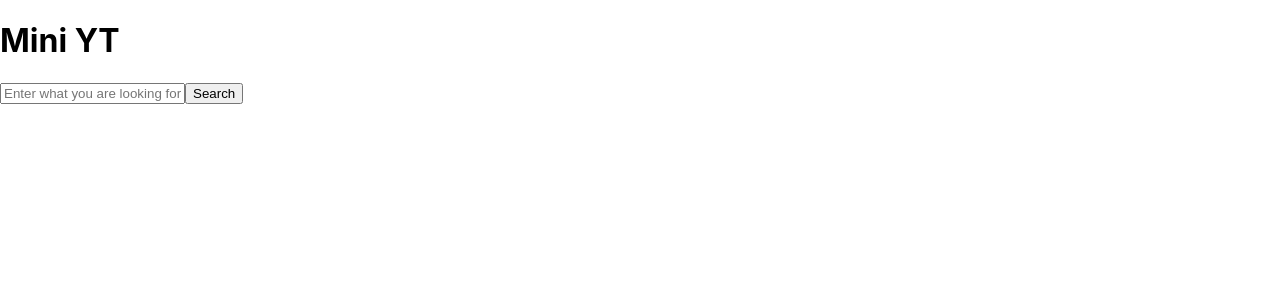
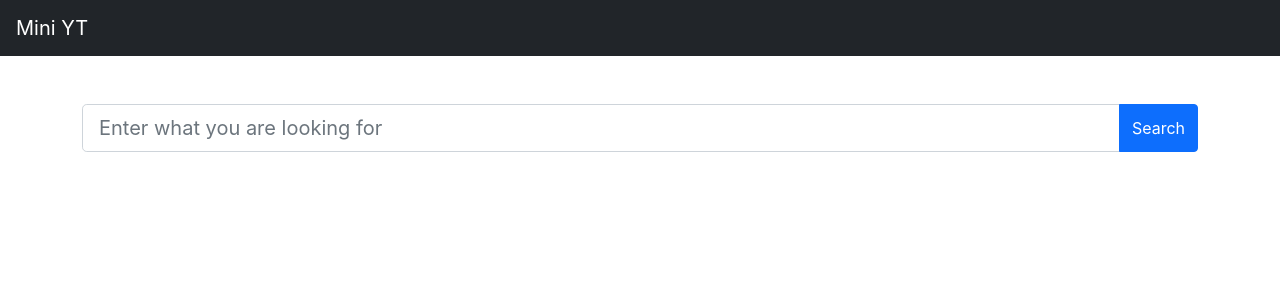
Before and after one commit to giltroymeren/mini-yt, a React (Create React App) app: page / in a window 1280 px wide. Shown: the top 300 px of the page. Built offline with nearby package versions, Linux system fonts and the light colour scheme.

Commit message:
Added design & layout components

```diff
--- a/public/index.html
+++ b/public/index.html
@@ -1,20 +1,22 @@
 <!DOCTYPE html>
 <html lang="en">
+
 <head>
   <meta charset="utf-8" />
   <link rel="icon" href="%PUBLIC_URL%/favicon.ico" />
   <meta name="viewport" content="width=device-width, initial-scale=1" />
   <meta name="theme-color" content="#000000" />
-    <meta
-      name="description"
-      content="Mini YT video app"
-    />
+  <meta name="description" content="Mini YT video app" />
   <link rel="apple-touch-icon" href="%PUBLIC_URL%/logo192.png" />
   <link rel="manifest" href="%PUBLIC_URL%/manifest.json" />
+  <link href="https://cdn.jsdelivr.net/npm/bootstrap@5.1.3/dist/css/bootstrap.min.css" rel="stylesheet"
+    integrity="sha384-1BmE4kWBq78iYhFldvKuhfTAU6auU8tT94WrHftjDbrCEXSU1oBoqyl2QvZ6jIW3" crossorigin="anonymous">
   <title>Mini YT</title>
 </head>
+
 <body>
   <noscript>You need to enable JavaScript to run this app.</noscript>
   <div id="root"></div>
 </body>
+
 </html>
--- a/src/App.tsx
+++ b/src/App.tsx
@@ -1,11 +1,12 @@
+import NavBar from './components/NavBar'
 import SearchBar from './components/SearchBar'
 
 function App() {
   return (
-    <div>
-      <h1>Mini YT</h1>
+    <>
+      <NavBar />
       <SearchBar />
-    </div>
+    </>
   );
 }
 
--- /dev/null
+++ b/src/components/NavBar.tsx
@@ -0,0 +1,11 @@
+import React from 'react';
+
+const NavBar = () => {
+  return (
+    <nav className="navbar navbar-dark bg-dark" style={{padding: '0.5em 1em'}}>
+      <a className="navbar-brand" href="#">Mini YT</a>
+    </nav>
+  );
+};
+
+export default NavBar;
--- a/src/components/SearchBar.tsx
+++ b/src/components/SearchBar.tsx
@@ -8,17 +8,23 @@ const SearchBar = () => {
   }
 
   const onClick = (event: React.MouseEvent<HTMLButtonElement, MouseEvent>) => {
+    event.preventDefault()
     console.log(term)
   }
 
   return (
-    <div>
-      <input type='text'
-        placeholder='Enter what you are looking for'
-        name='term'
-        value={term}
-        onChange={onChange} />
-      <button onClick={onClick}>Search</button>
+    <div className='container mt-5'>
+      <div className="input-group">
+        <input type='text'
+          placeholder='Enter what you are looking for'
+          name='term'
+          className='form-control form-control-lg'
+          value={term}
+          onChange={onChange} />
+        <button className="btn btn-primary form-control-lg"
+          type="submit"
+          onClick={onClick}>Search</button>
+      </div>
     </div>
   );
 };
```
Lines whose indentation alone changed are shown as unchanged.
